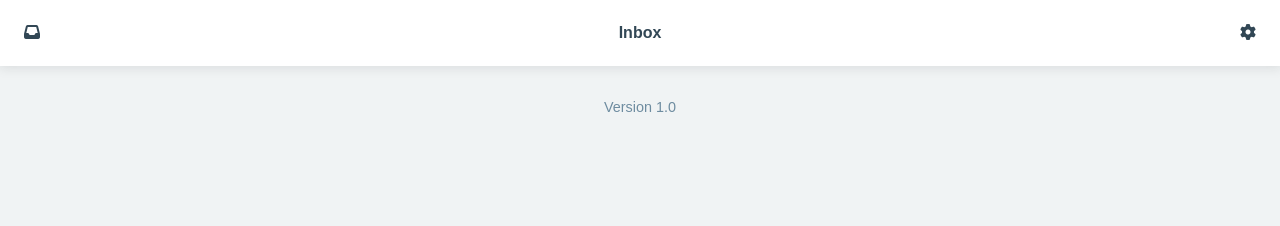
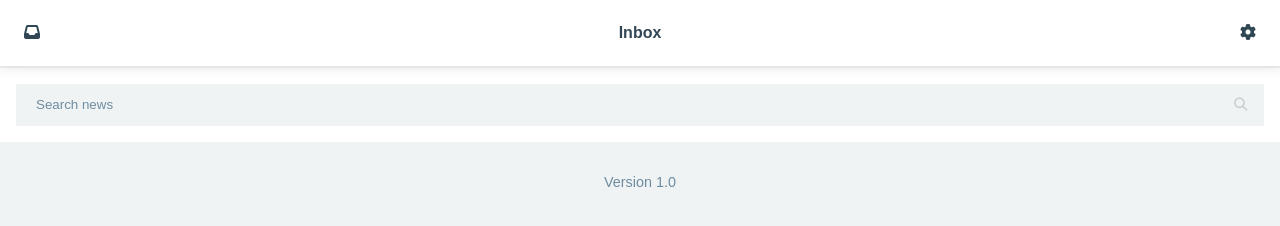
Before and after one commit to ABertie/newsbox-ABertie, a website built with webpack: page src/index.html in a window 1280 px wide. Built offline with nearby package versions, Linux system fonts and the light colour scheme; a web font is replaced by a local one.

Commit message:
seach styled

```diff
--- a/src/index.html
+++ b/src/index.html
@@ -16,7 +16,16 @@
 		<a href="./settings.html"><i class="fa-solid fa-gear"></i></a>
 	</header>
 
-	<main></main>
+	<main>
+		<form>
+			<label>
+				<input type="search" placeholder="Search news">
+				<button type="submit">
+					<i class="fa-solid fa-magnifying-glass"></i>
+				</button>
+			</label>
+		</form>
+	</main>
 
 	<footer>
 		<p>Version <span class="version">1.0</span></p>
--- a/src/scss/_reset.scss
+++ b/src/scss/_reset.scss
@@ -105,3 +105,46 @@ i, a {
     color: inherit;
     text-decoration: none;
 }
+
+form {
+    background-color: var.$typography-snow;
+    padding: 1em;
+    margin-bottom: 2px;
+
+    label {
+        display: block;
+
+        background-color: var.$secondary-ice;
+
+        text-align: start;
+
+        position: relative;
+
+        input {
+            padding: 1em 1.5em;
+            width: 100%;
+            border: none;
+            background-color: transparent;
+
+            color: var.$primary-drab;
+
+            &::placeholder {
+                color: var.$typography-slate;
+            }
+
+            &:focus {
+                outline: none;
+            }
+        }
+
+        button {
+            border: none;
+            background-color: transparent;
+
+            color: var.$secondary-fossil;
+
+            position: absolute;
+            inset: auto 1.25em 1em auto;
+        }
+    }
+}
```
Also changed, not shown: src/archive.html (+10 -1 lines).
